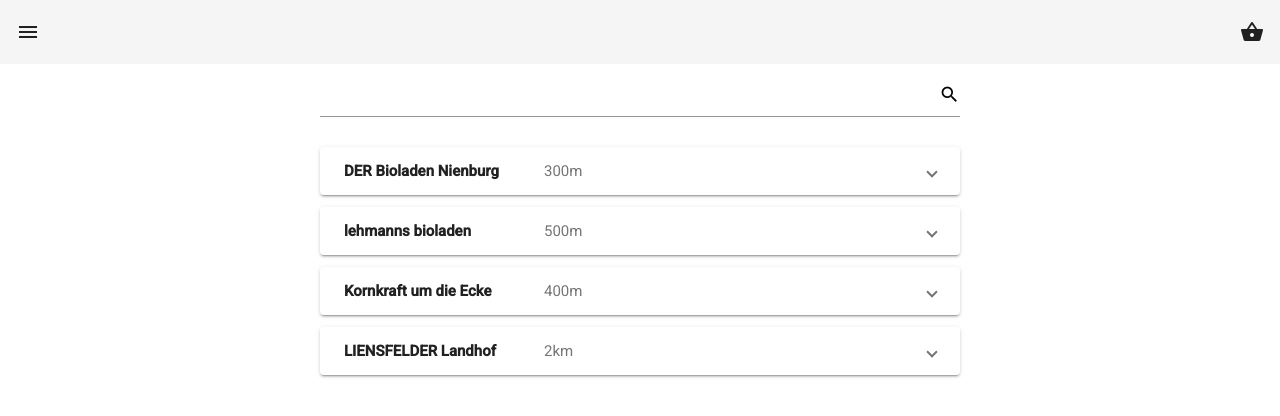
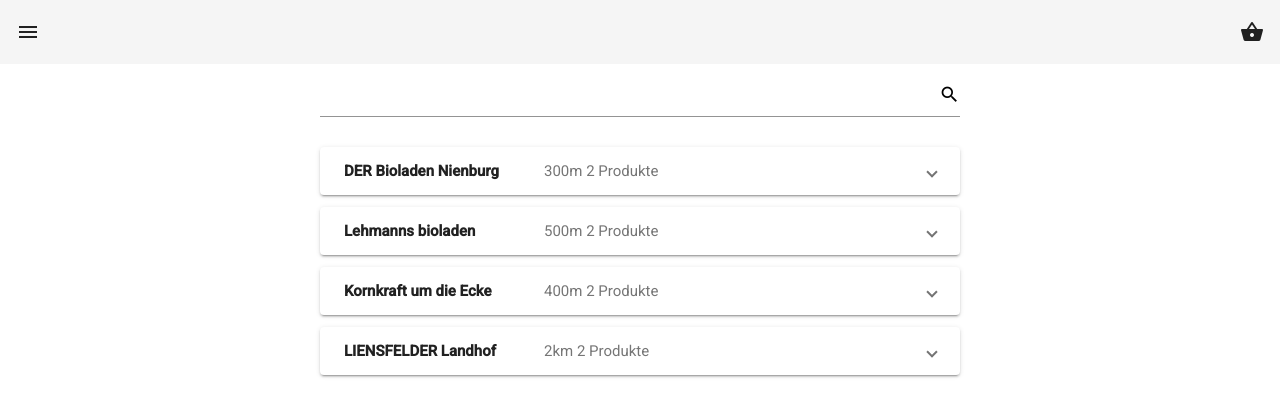
Before and after one commit to LocalShop24/LocalShop24, an Angular app: page / in a window 1280 px wide. Shown: the top 416 px of the page. Built offline with nearby package versions, Linux system fonts and the light colour scheme.

Commit message:
Implement first product search

```diff
--- a/src/app/app.component.html
+++ b/src/app/app.component.html
@@ -4,10 +4,12 @@
   <mat-icon>shopping_basket</mat-icon>
 </mat-toolbar>
 <div id="content">
-  <mat-form-field class="itemFind">
-    <input type="text" matInput>
-    <mat-icon matSuffix>search</mat-icon>
-  </mat-form-field>
+  <form [formGroup]="formGroup">
+    <mat-form-field class="itemFind">
+      <input type="text" matInput formControlName="search">
+      <mat-icon matSuffix>search</mat-icon>
+    </mat-form-field>
+  </form>
   <p></p>
 
   <div *ngIf="(stores$ | async) as stores">
--- a/src/app/app.component.ts
+++ b/src/app/app.component.ts
@@ -1,18 +1,40 @@
-import { Component } from '@angular/core';
+import {Component, OnInit} from '@angular/core';
 import {Store, StoresService} from './stores.service';
 import {BehaviorSubject, Subject} from 'rxjs';
+import {FormControl, FormGroup} from '@angular/forms';
+import {concatMap, debounceTime, switchMap} from 'rxjs/operators';
 
 @Component({
   selector: 'app-root',
   templateUrl: './app.component.html',
   styleUrls: ['./app.component.scss']
 })
-export class AppComponent {
+export class AppComponent implements OnInit {
   title = 'localshop24';
 
   stores$ = new BehaviorSubject([]);
+  formGroup: FormGroup;
 
   constructor(public storesService: StoresService) {
     storesService.getStores().subscribe(next => this.stores$.next(next));
   }
+
+  ngOnInit(): void {
+    const searchControl = new FormControl();
+    this.formGroup = new FormGroup({
+      search: searchControl
+    });
+    this.subscribeToSearch(searchControl);
+  }
+
+  private subscribeToSearch(searchControl: FormControl) {
+    searchControl.valueChanges.pipe(
+      debounceTime(500),
+      switchMap(result => {
+        return this.storesService.searchForItem(result);
+      }),
+    ).subscribe(result => {
+      this.stores$.next(result);
+    });
+  }
 }
--- a/src/app/store-expansion/store-expansion.component.html
+++ b/src/app/store-expansion/store-expansion.component.html
@@ -7,9 +7,17 @@
         </mat-panel-title>
         <mat-panel-description>
           {{store.distance}}
+          {{store.items.length}} Produkte
         </mat-panel-description>
       </mat-expansion-panel-header>
-
+        <mat-card *ngFor="let item of store.items">
+          <mat-card-title>{{item.name}}</mat-card-title>
+          <mat-card-subtitle>{{item.price}}</mat-card-subtitle>
+          <mat-card-content>
+            <button mat-mini-fab>
+              <mat-icon>add</mat-icon>
+            </button>
+          </mat-card-content>
+        </mat-card>
     </mat-expansion-panel>
-  </p>
 </div>
--- a/src/app/store-expansion/store-expansion.component.scss
+++ b/src/app/store-expansion/store-expansion.component.scss
@@ -0,0 +1,3 @@
+.itemCount {
+  margin-left: 1em;
+}
--- a/src/app/store-expansion/store-expansion.component.ts
+++ b/src/app/store-expansion/store-expansion.component.ts
@@ -1,5 +1,8 @@
 import {Component, Input, OnInit} from '@angular/core';
-import {Store} from '../stores.service';
+import {Item, Store, StoresService} from '../stores.service';
+import {BehaviorSubject} from 'rxjs';
+import {FormControl, FormGroup} from '@angular/forms';
+import {debounceTime, switchMap} from 'rxjs/operators';
 
 @Component({
   selector: 'app-store-expansion',
@@ -15,4 +18,5 @@ export class StoreExpansionComponent implements OnInit {
   ngOnInit(): void {
   }
 
+
 }
--- a/src/app/stores.service.ts
+++ b/src/app/stores.service.ts
@@ -2,8 +2,15 @@ import {Injectable} from '@angular/core';
 import {of} from 'rxjs';
 
 export interface Store {
+  id: number;
   name: string;
   distance: string;
+  items: Item[];
+}
+
+export interface Item {
+  name: string;
+  price: string;
 }
 
 @Injectable({
@@ -11,16 +18,56 @@ export interface Store {
 })
 export class StoresService {
 
+  items: { [key: number]: Item[] } = {
+    1: [
+      {name: 'Apfel', price: '1,00€'},
+      {name: 'Birne', price: '1,50€'},
+    ],
+    2: [
+      {name: 'Honig', price: '9,00€'},
+      {name: 'Brokkoli', price: '5,00€'},
+    ],
+    3: [
+      {name: 'Brot', price: '2,00€'},
+      {name: 'Brötchen', price: '1,00€'},
+    ],
+    4: [
+      {name: 'Eier', price: '3,00€'},
+      {name: 'Kartoffeln', price: '4,00€'},
+    ]
+  };
+  stores: Store[] = [
+    {id: 1, name: 'DER Bioladen Nienburg', distance: '300m',
+      items: this.items[1]},
+    {id: 2, name: 'Lehmanns bioladen', distance: '500m',
+      items: this.items[2]},
+    {id: 3, name: 'Kornkraft um die Ecke', distance: '400m',
+      items: this.items[3]},
+    {id: 4, name: 'LIENSFELDER Landhof', distance: '2km',
+      items: this.items[4]},
+  ];
+
   constructor() {
   }
 
   getStores() {
-    const stores: Store[] = [
-      {name: 'DER Bioladen Nienburg', distance: '300m'},
-      {name: 'lehmanns bioladen', distance: '500m'},
-      {name: 'Kornkraft um die Ecke', distance: '400m'},
-      {name: 'LIENSFELDER Landhof', distance: '2km'},
-    ];
-    return of(stores);
+    return of(this.stores);
+  }
+
+  searchForItem(query: string) {
+    query = query.toLowerCase();
+    const result: Store[] = [];
+    this.stores.forEach(store => {
+      const filteredItems = store.items.filter(item => item.name.toLowerCase().indexOf(query) !== -1);
+      if (filteredItems.length > 0) {
+        result.push({
+          id: store.id,
+          name: store.name,
+          distance: store.distance,
+          items: filteredItems
+        });
+      }
+    });
+    return of(result);
   }
 }
```
Also changed, not shown: src/app/app.module.ts (+7 -0 lines).
